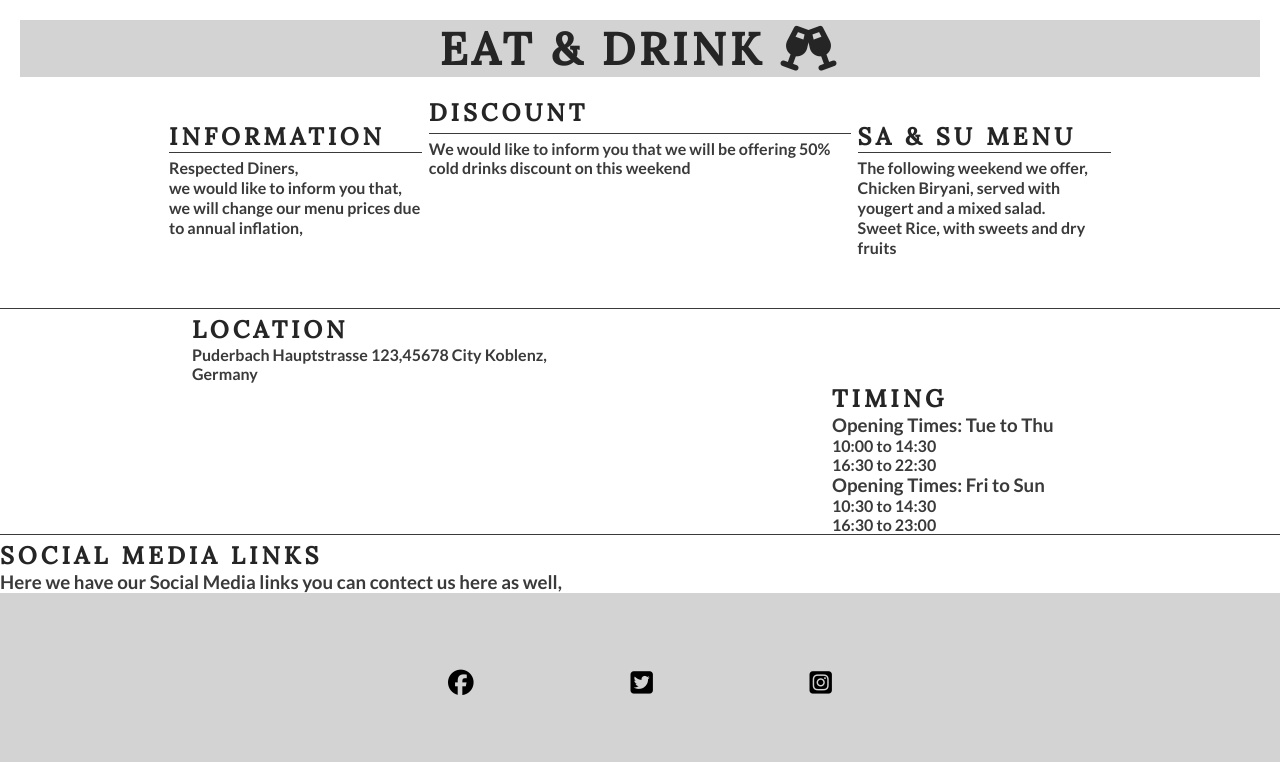
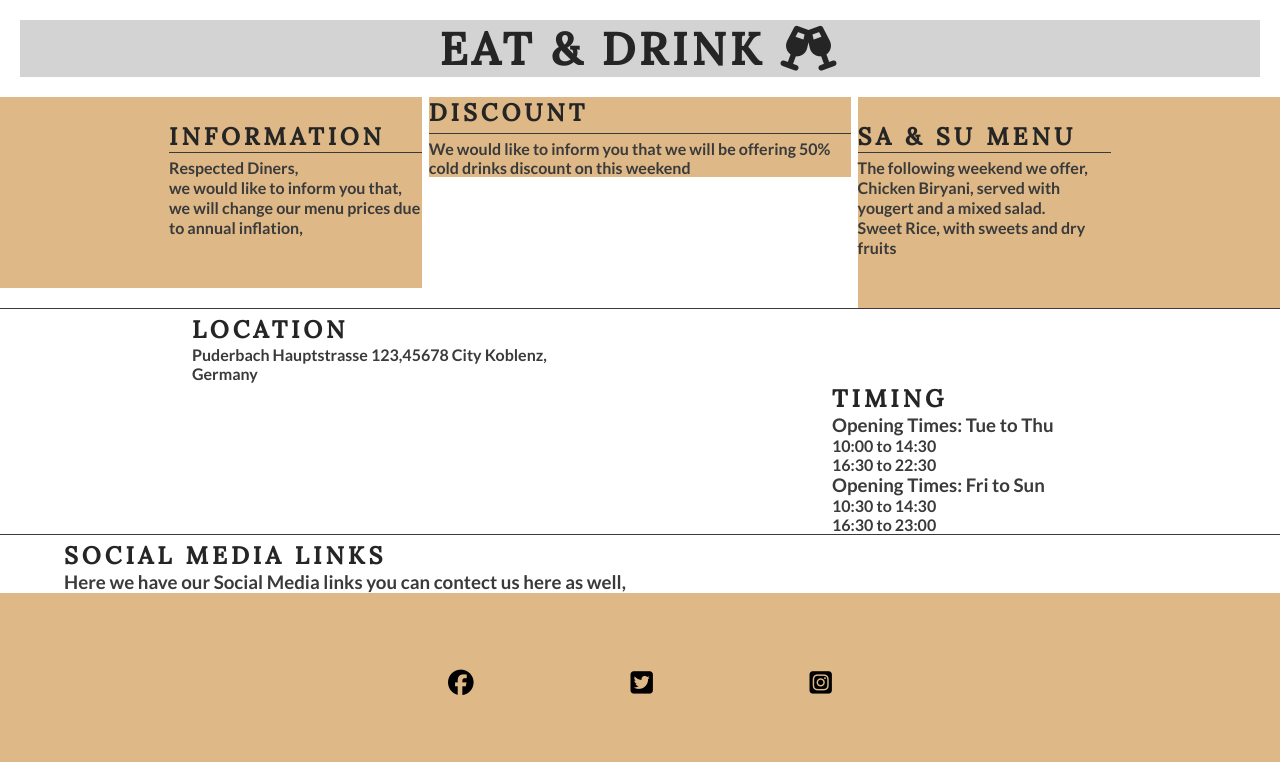
Before and after one commit to Muzaffar-Ahmad10/Asian-Resturent, a plain HTML site: page index.html in a window 1280 px wide. Shown: the part 675-1437 px from the top of the page. Drawn offline with Linux system fonts and the light colour scheme.

Commit message:
add some collor

```diff
--- a/assets/css/style.css
+++ b/assets/css/style.css
@@ -109,11 +109,13 @@ animation-fill-mode: forwards;
     height: 600px;
 
 
+
 }
 #left-about {
     padding-top: 30px;
     width: 33%;
     float:left;
+    background-color:burlywood;
 
 }
 #right-about {
@@ -121,17 +123,20 @@ animation-fill-mode: forwards;
     width: 33%;
     float: right;
     margin-right: 0;
+    background-color:burlywood;
 
 }
 #center-about {
     width: 33%;
     margin: 0 auto;
+    background-color:burlywood;
 
 }
 hr {
     border-top: 1px solid #3a3a3a;
     width: 100%;
     margin: 5px 0;
+    background-color:burlywood;
 }
 .left-about-heading {
     width: 60%;
@@ -139,6 +144,7 @@ hr {
     line-height: 20px;
     clear: both;
     margin-bottom: 50px;
+    background-color:burlywood;
 }
 .right-about-heading {
     width: 60%;
@@ -146,6 +152,7 @@ hr {
     line-height: 20px;
     clear: both;
     margin-bottom: 50px;
+    background-color:burlywood;
 }
 .right-about-heading h2 {
     text-align: right;
@@ -162,12 +169,14 @@ hr {
 
 #times&location {
 height: 20%;
+
 }
 .location {
     width: 30%;
     float: left;
     clear: both;
     margin-left: 15%;
+
 
 }
 .timing {
@@ -177,6 +186,7 @@ height: 20%;
     margin-right: 5%;
     margin-bottom: 0%;
 
+
 }
  /* footer*/
 
@@ -184,10 +194,16 @@ height: 20%;
     height: 80px;
 
 }
+#socialmedia {
+    text-align: left;
+    margin-left: 5%;
+
+
+}
 
 .social-networks {
     text-align: center;
-    background-color: lightgray;
+    background-color:burlywood;
 }
 
 .social-networks > li {
@@ -200,5 +216,4 @@ height: 20%;
     margin: 1%;
     padding: 5%;
     color:black;
-
 }
--- a/index.html
+++ b/index.html
@@ -117,7 +117,7 @@
     <!-- social media links -->
 
     <footer>
-        <div>
+        <div id="socialmedia">
             <h2>Social Media links </h2>
             <h3>Here we have our Social Media links you can contect us here as well,</h3>
         </div>
```
